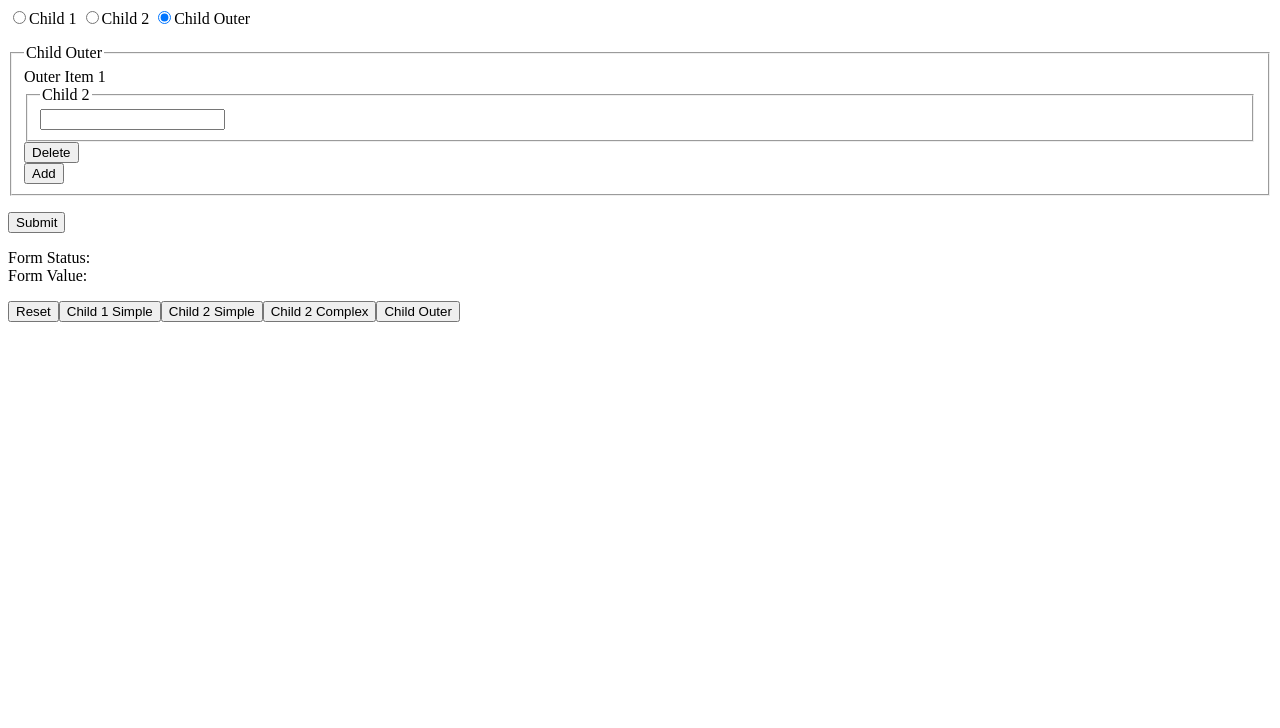
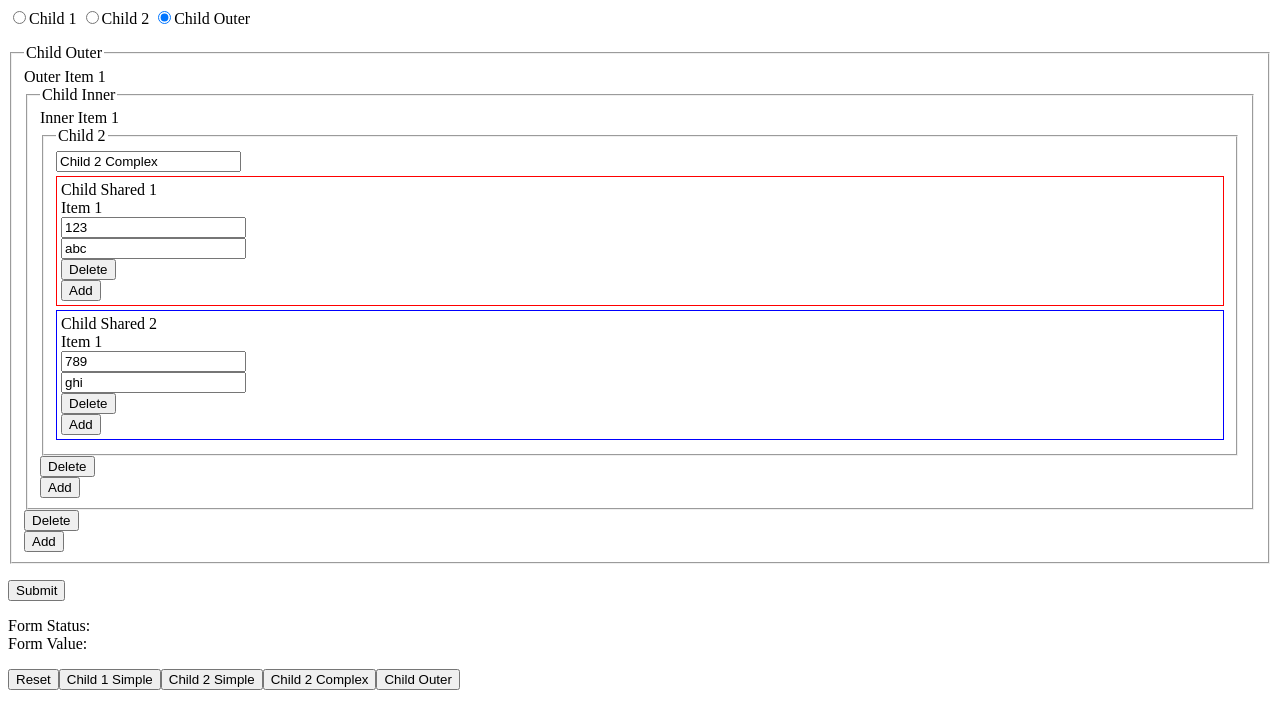
Before and after one commit to jrdutton/nested-forms-poc, an Angular app: page / in a window 1280 px wide. Both pictures are taken after a click on the button "Child Outer". Shown: the top 728 px of the page. Built offline with nearby package versions, Linux system fonts and the light colour scheme.

Commit message:
Correct form group.

```diff
--- a/src/app/sub-forms/child-inner/child-inner.component.html
+++ b/src/app/sub-forms/child-inner/child-inner.component.html
@@ -2,11 +2,9 @@
   <legend>Child Inner</legend>
   <div formArrayName="fa">
     <ng-container *ngFor="let item of fa.controls; let i = index">
-      <div [formGroupName]="i">
+      <div [formGroup]="fa.controls[i]" [formGroupName]="i">
         <label>Inner Item {{ i + 1 }} </label>
-        <ng-container *ngIf="show2(i)">
-          <app-child2 [child2]="_childInner ? _childInner.fa[i].child2 : null"></app-child2>
-        </ng-container>
+        <app-child2 [child2]="_childInner ? _childInner.fa[i].child2 : null"></app-child2>
       </div>
       <button type="button" (click)="delete(i)">Delete</button>
     </ng-container>
--- a/src/app/sub-forms/child-inner/child-inner.component.ts
+++ b/src/app/sub-forms/child-inner/child-inner.component.ts
@@ -19,14 +19,6 @@ export class ChildInnerComponent implements OnInit, OnDestroy {
 
   fa: FormArray;
   fg: FormGroup;
-
-  show2(i: number) {
-    if (this._childInner && this._childInner.fa && this._childInner.fa[i] && this._childInner.fa[i].child2) {
-      return true;
-    }
-
-    return false;
-  }
 
   constructor(private fb: FormBuilder, private parent: FormGroupDirective, private formUtilsService: FormUtilsService) {
     this.fa = this.fb.array([]);
--- a/src/app/sub-forms/child-outer/child-outer.component.html
+++ b/src/app/sub-forms/child-outer/child-outer.component.html
@@ -2,11 +2,9 @@
   <legend>Child Outer</legend>
   <div formArrayName="fa">
     <ng-container *ngFor="let item of fa.controls; let i = index">
-      <div [formGroupName]="i">
+      <div [formGroup]="fa.controls[i]" [formGroupName]="i">
         <label>Outer Item {{ i + 1 }} </label>
-        <ng-container *ngIf="showInner(i)">
-          <app-child2 [child2]="_childOuter ? _childOuter.fa[i].childInner : null"></app-child2>
-        </ng-container>
+        <app-child-inner [childInner]="_childOuter ? _childOuter.fa[i].childInner : null"></app-child-inner>
       </div>
       <button type="button" (click)="delete(i)">Delete</button>
     </ng-container>
--- a/src/app/sub-forms/child-outer/child-outer.component.ts
+++ b/src/app/sub-forms/child-outer/child-outer.component.ts
@@ -19,14 +19,6 @@ export class ChildOuterComponent implements OnInit, OnDestroy {
 
   fa: FormArray;
   fg: FormGroup;
-
-  showInner(i: number) {
-    if (this._childOuter && this._childOuter.fa && this._childOuter.fa[i] && this._childOuter.fa[i].childInner) {
-      return true;
-    }
-
-    return false;
-  }
 
   constructor(private fb: FormBuilder, private parent: FormGroupDirective, private formUtilsService: FormUtilsService) {
     this.fa = this.fb.array([]);
```
